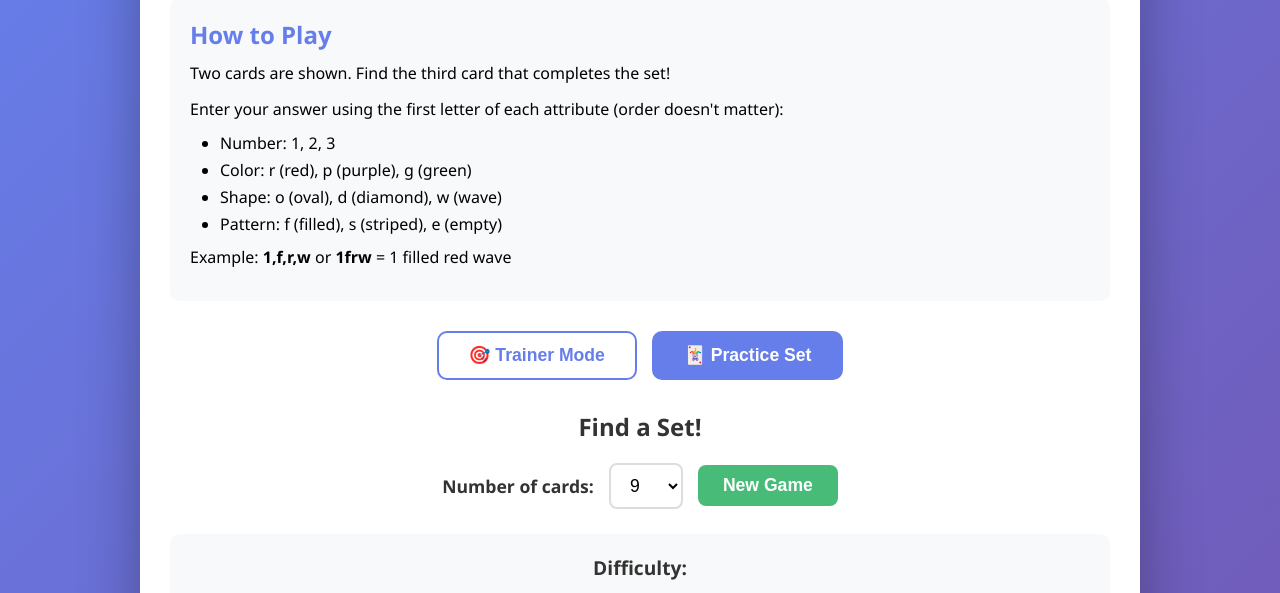
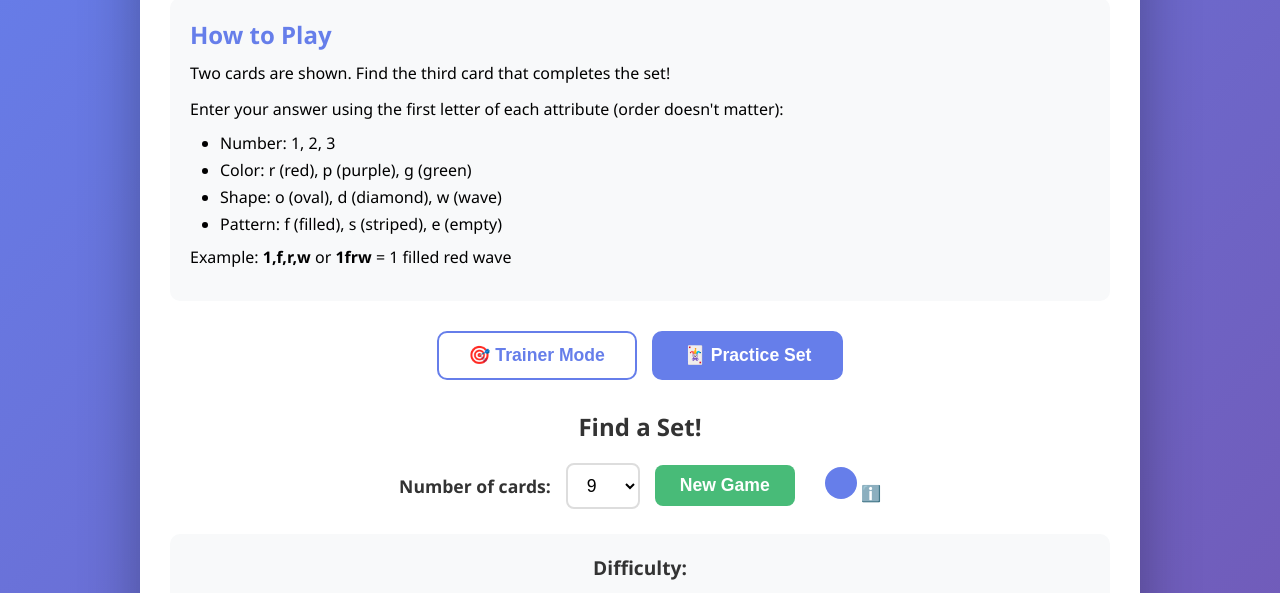
Before and after one commit to smackastan/set-trainer, a plain HTML site: page index.html in a window 1280 px wide. Both pictures are taken after a click on the button "🃏 Practice Set". Shown: the part 127-720 px from the top of the page. Drawn offline with nearby package versions, Linux system fonts and the light colour scheme.

Commit message:
Add hover tooltip showing number of sets in Practice Set mode
- Add info icon (ℹ️) in practice controls area
- Hover over icon to reveal number of available sets
- Tooltip shows count with proper pluralization
- Clean tooltip design with arrow pointer
- Only visible in Practice Set mode
- Updates automatically when new puzzle loads

```diff
--- a/index.html
+++ b/index.html
@@ -60,6 +60,11 @@
                         <option value="15">15</option>
                     </select>
                     <button id="new-practice-game-btn" class="new-game-btn">New Game</button>
+                    <div class="set-counter-container">
+                        <div id="set-counter" class="set-counter" title=""></div>
+                            <span id="set-counter-icon">ℹ️</span>
+                        </div>
+                    </div>
                 </div>
 
                 <div class="difficulty-selector">
--- a/script.js
+++ b/script.js
@@ -800,6 +800,7 @@ function initializePracticeSet() {
     selectedPracticeCards = [];
     displayPracticeCards();
     updateSelectedCount();
+    updateSetCounter();
 
     // Clear feedback
     document.getElementById('feedback').textContent = '';
@@ -866,6 +867,19 @@ function updateSelectedCount() {
         clearBtn.style.display = 'inline-block';
     } else {
         clearBtn.style.display = 'none';
+    }
+}
+
+// Update set counter display
+function updateSetCounter() {
+    const allSets = findAllSets(practiceCards);
+    const setCount = allSets.length;
+    const setCounter = document.getElementById('set-counter');
+
+    if (setCount === 1) {
+        setCounter.setAttribute('title', `${setCount} set available`);
+    } else {
+        setCounter.setAttribute('title', `${setCount} sets available`);
     }
 }
 
--- a/styles.css
+++ b/styles.css
@@ -665,3 +665,72 @@ svg {
     border-color: #667eea;
     background: #667eea15;
 }
+
+/* Set Counter (hover to reveal) */
+.set-counter-container {
+    display: inline-block;
+    margin-left: 15px;
+}
+
+.set-counter {
+    position: relative;
+    display: inline-flex;
+    align-items: center;
+    justify-content: center;
+    width: 32px;
+    height: 32px;
+    background: #667eea;
+    border-radius: 50%;
+    cursor: help;
+    transition: all 0.3s;
+    font-size: 1.2em;
+}
+
+.set-counter:hover {
+    transform: scale(1.1);
+    background: #5568d3;
+}
+
+#set-counter-icon {
+    color: white;
+    font-size: 1em;
+}
+
+.set-counter::after {
+    content: attr(title);
+    position: absolute;
+    bottom: 100%;
+    left: 50%;
+    transform: translateX(-50%) translateY(-8px);
+    background: #333;
+    color: white;
+    padding: 8px 12px;
+    border-radius: 6px;
+    font-size: 0.9em;
+    font-weight: 600;
+    white-space: nowrap;
+    opacity: 0;
+    pointer-events: none;
+    transition: opacity 0.3s, transform 0.3s;
+    z-index: 1000;
+}
+
+.set-counter::before {
+    content: '';
+    position: absolute;
+    bottom: 100%;
+    left: 50%;
+    transform: translateX(-50%) translateY(-2px);
+    border: 6px solid transparent;
+    border-top-color: #333;
+    opacity: 0;
+    pointer-events: none;
+    transition: opacity 0.3s, transform 0.3s;
+    z-index: 1000;
+}
+
+.set-counter:hover::after,
+.set-counter:hover::before {
+    opacity: 1;
+    transform: translateX(-50%) translateY(-12px);
+}
```
